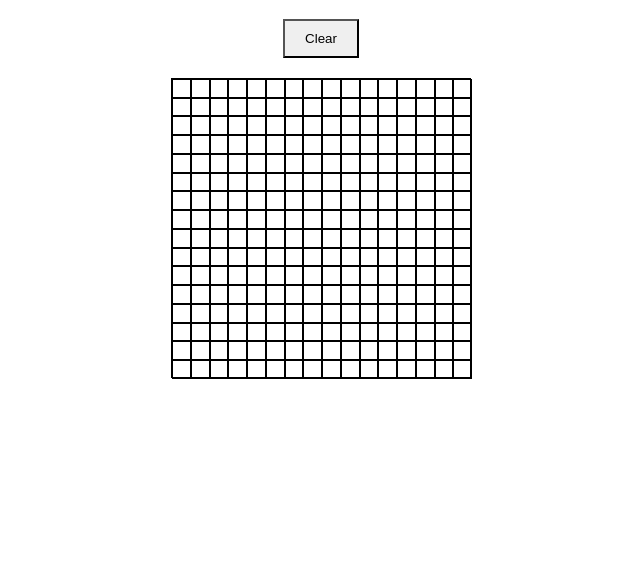
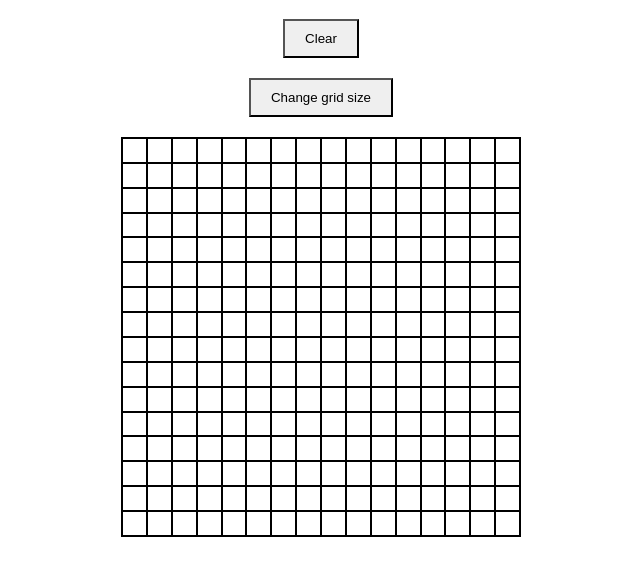
Before and after one commit to tigor7/ETCH-A-SKETCH, a plain HTML site: page index.html in a window 1280 px wide. Both pictures are taken after a click on the button "Clear". Shown: the part 61-636 px from the top of the page, without its empty margins (319-959 px from the left). Drawn offline with Linux system fonts and the light colour scheme.

Commit message:
mvp finished

```diff
--- a/index.html
+++ b/index.html
@@ -9,7 +9,8 @@
 </head>
 <body>
     <h1>ETCH-A-SKETCH</h1>
-    <button>Clear</button>
+    <button id="clear-btn">Clear</button>
+    <button id="size-btn">Change grid size</button>
     <div class="container">
     </div>
     <script src="index.js"></script>
--- a/index.js
+++ b/index.js
@@ -1,7 +1,8 @@
 createGrid()
-function createGrid() {
-    for (let i = 0; i < 256 ; i++){
+function createGrid(size = 16) {
+    for (let i = 0; i < size * size ; i++){
         const container = document.querySelector('.container')
+        container.setAttribute('style', `--size: ${size}`);
         let cell = document.createElement('div')
         cell.classList.add('cell')
         cell.addEventListener('mouseover', (e) => {
@@ -13,8 +14,23 @@ function createGrid() {
         container.appendChild(cell)
     }
 }
-const btn = document.querySelector('button')
-btn.addEventListener('click', () => {
+const clearBtn = document.querySelector('#clear-btn')
+clearBtn.addEventListener('click', () => {
+    const container = document.querySelector('.container')
+    //gets the size of the grid from the atribute of the container which is passed at the start of the page or when is changed by the sizeBtn
+    string = container.getAttribute('style')
+    size = parseInt(string.slice(-2))
+
+    container.innerHTML = ''
+
+    createGrid(size)
+})
+const sizeBtn = document.querySelector('#size-btn')
+sizeBtn.addEventListener('click', ()=>{
+    let size
+    do {
+        size = prompt('Insert the size of the grid (number max 64)')
+    } while (typeof size == 'number' || size > 64)
     document.querySelector('.container').innerHTML = ''
-    createGrid()
+    createGrid(size)
 })
--- a/styles.css
+++ b/styles.css
@@ -1,3 +1,6 @@
+:root {
+    --size:16
+}
 * {
     box-sizing: border-box;
 }
@@ -6,17 +9,16 @@ h1 {
 }
 .container {
     display: grid;
-    grid-template-columns: repeat(16, 1fr);
-    grid-template-rows: repeat(16, 1fr);
+    grid-template-columns: repeat(var(--size), 1fr);
+    grid-template-rows: repeat(var(--size), 1fr);
     margin: auto;
-    width: 300px;
-    height: 300px;
+    width: 400px;
+    height: 400px;
     border: 1px solid #000 ;
 }
 .cell {
 
-    width: 18.75px;
-    height: 18.75px;
+
     border: 1px solid #000 ;
 }
 .cell:hover{
```
